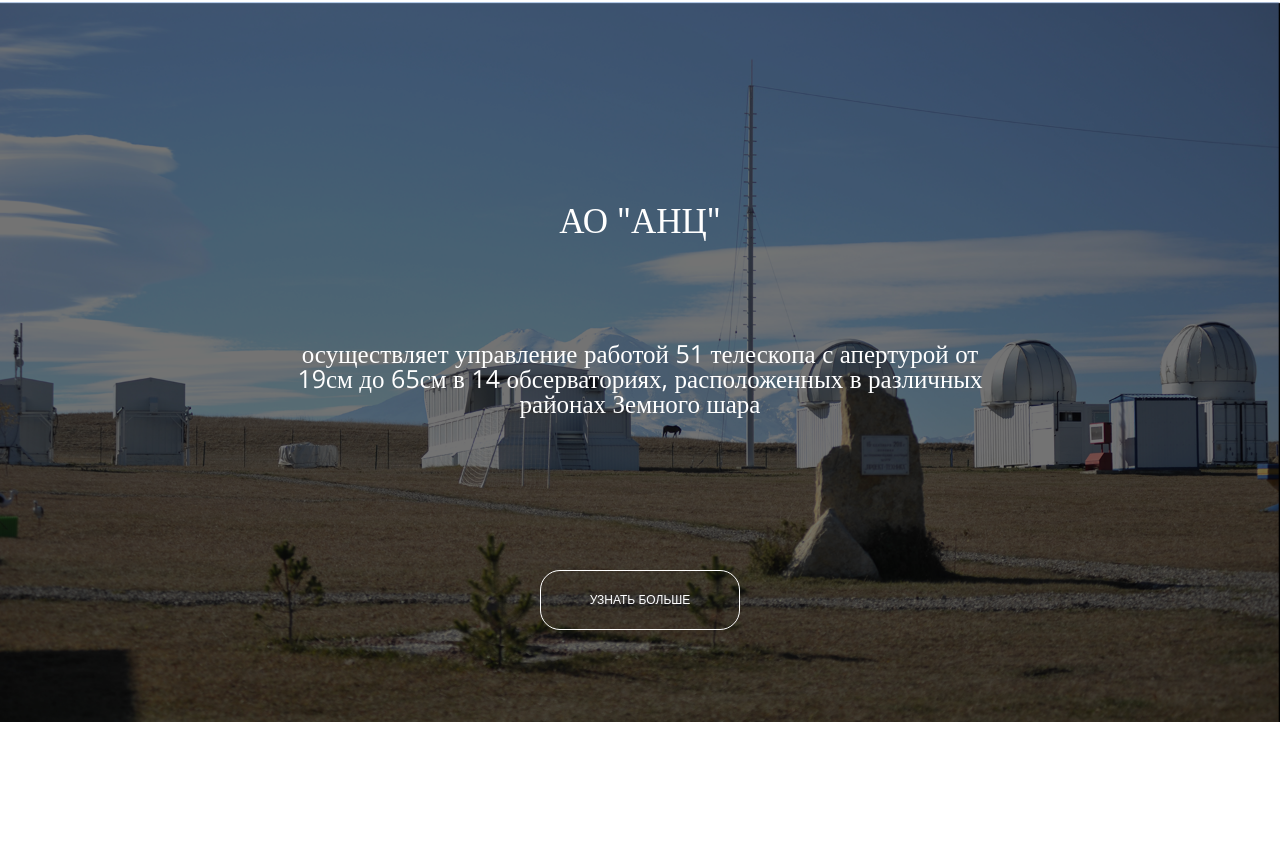
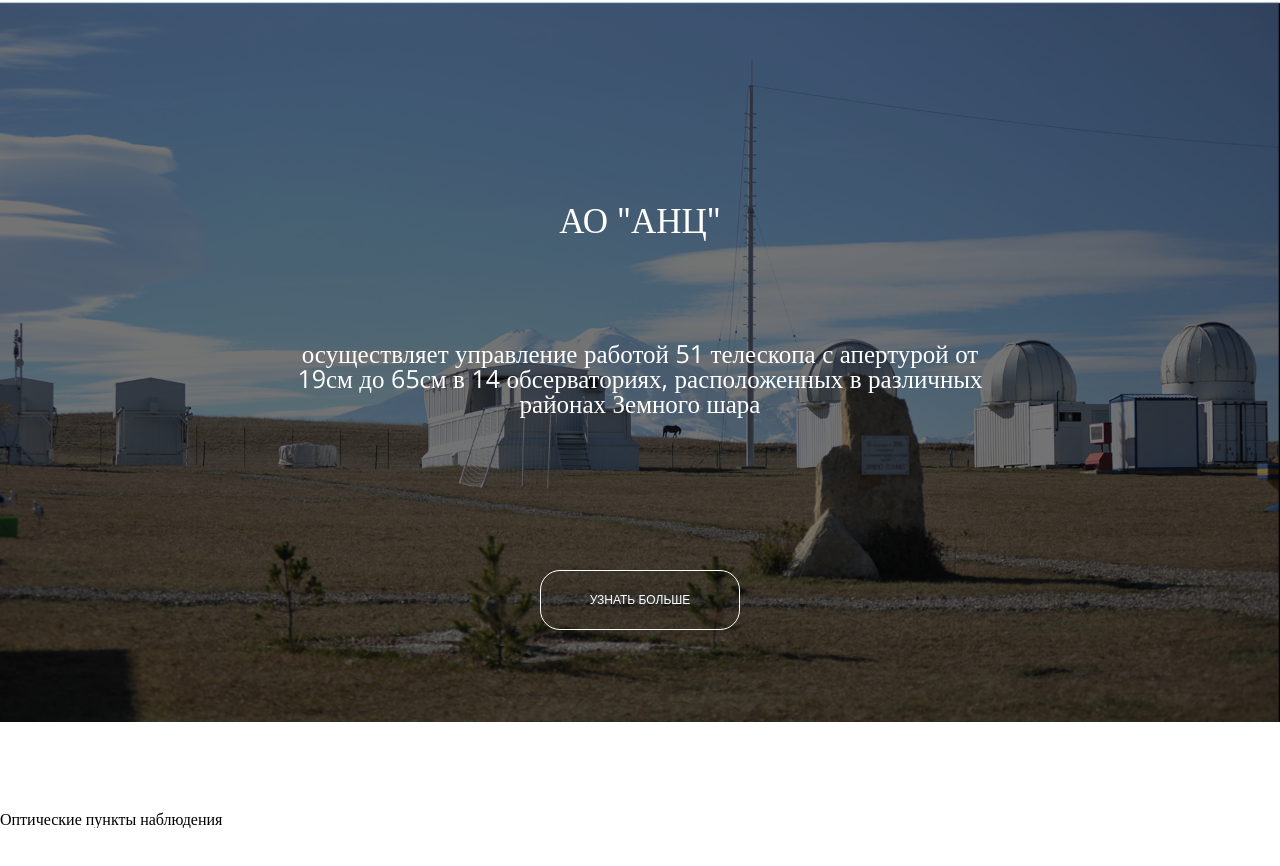
Before and after one commit to glxck/anc-space, a React (Create React App) app: page / in a window 1280 px wide. Shown: the part 2921-3787 px from the top of the page. After the commit the page ends 3749 px from the top, so only its background shows below. Built offline with nearby package versions, Linux system fonts and the light colour scheme.

Commit message:
Add template for next block

```diff
--- a/src/App.scss
+++ b/src/App.scss
@@ -130,7 +130,7 @@ header {
   }
 }
 .telescopes {
-  min-height: 1080px;
+  min-height: 810px;
   overflow: hidden;
   position: relative;
   img {
--- a/src/pages/Homepage/Homepage.js
+++ b/src/pages/Homepage/Homepage.js
@@ -5,16 +5,18 @@ import About from './About'
 import Structure from './Structure'
 import Geo from './Geo'
 import Telescopes from "./Telescopes";
+import OpticalPoints from "./OpticalPoints"
 
 const Homepage = () => {
     return (
         <div>
-            <Header/>
-            <Banner/>
-            <About/>
-            <Structure/>
-            <Geo/>
-            <Telescopes/>
+            <Header />
+            <Banner />
+            <About />
+            <Structure />
+            <Geo />
+            <Telescopes />
+            <OpticalPoints />
         </div>
     )
 };
--- /dev/null
+++ b/src/pages/Homepage/OpticalPoints.js
@@ -0,0 +1,13 @@
+import React from 'react'
+
+const OpticalPoints = () => {
+    return (
+        <div className = 'points'>
+            <h2>Оптические пункты наблюдения</h2>
+            <div className = 'firstPic'></div>
+            <div className = 'secondPic'></div>
+        </div>
+    )
+}
+
+export default OpticalPoints
```
